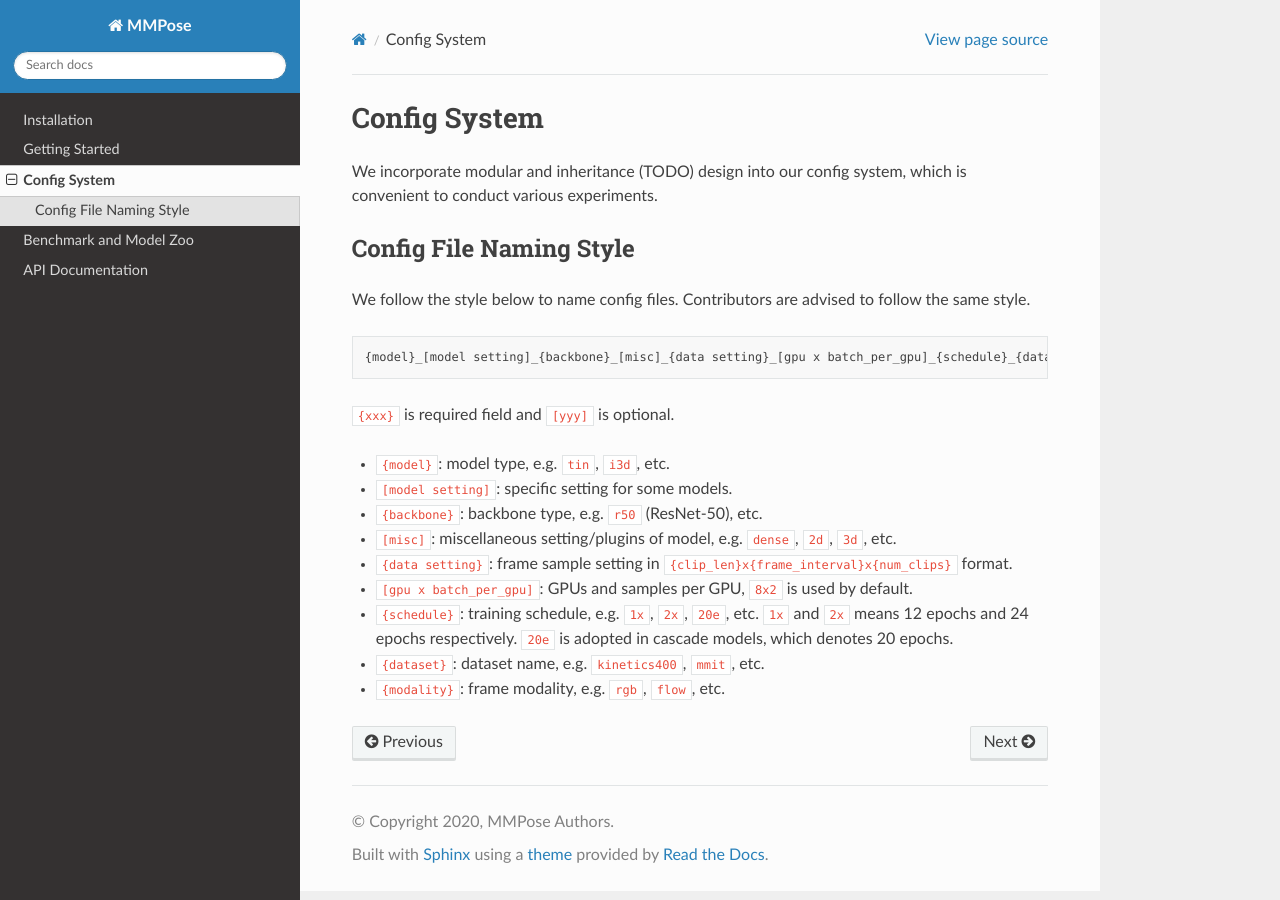
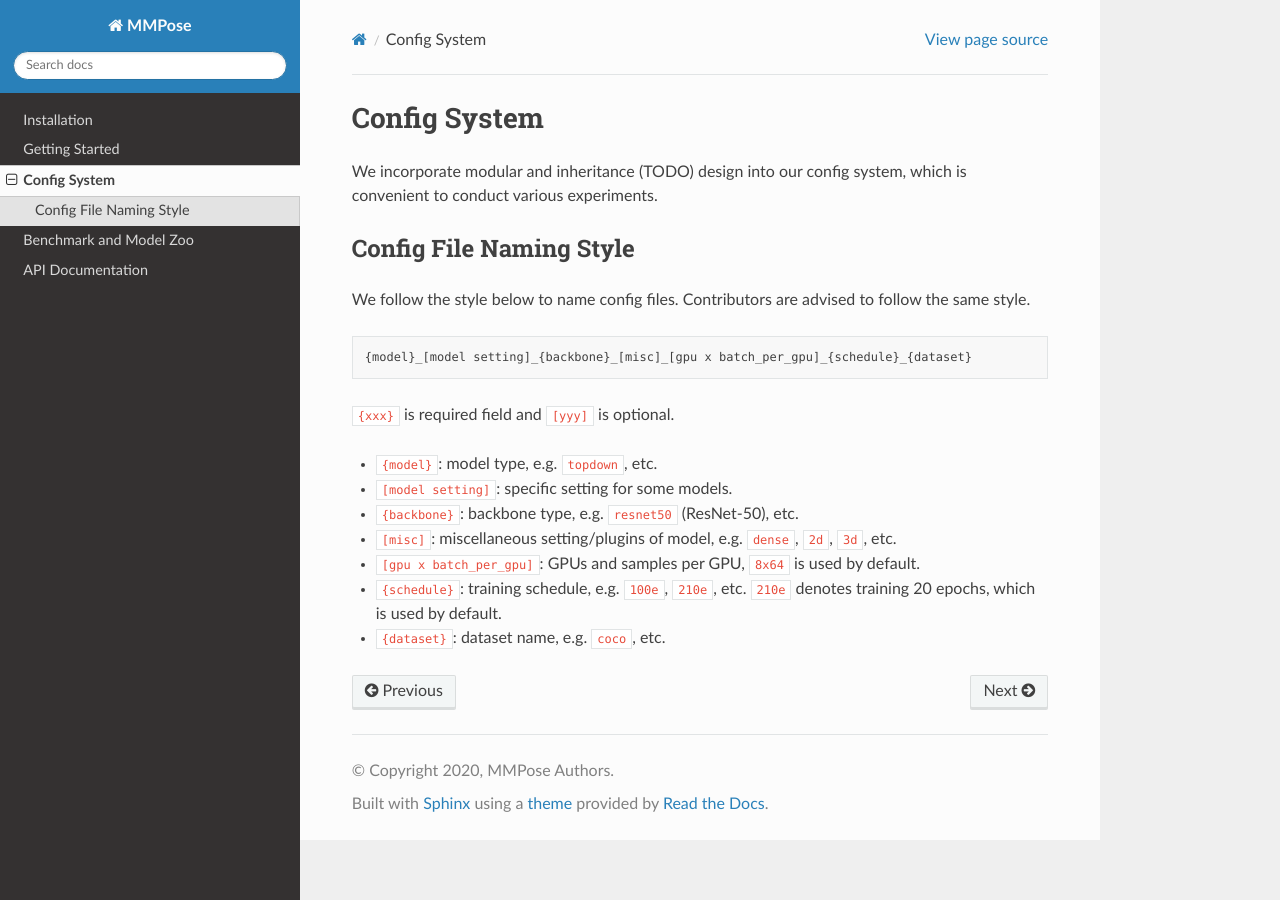
Before and after one commit to JoannaLXY/mmpose, a Sphinx documentation site: the page built from docs/config.md, in a window 1280 px wide. Built offline with Sphinx 7.4.7 and the Read the Docs theme 2.0.0, drawn with Linux system fonts in a browser that asks for light colours; the version number could not be read and is left out.

Commit message:
update docs

````diff
--- a/docs/config.md
+++ b/docs/config.md
@@ -6,18 +6,15 @@ We incorporate modular and inheritance (TODO) design into our config system, whi
 We follow the style below to name config files. Contributors are advised to follow the same style.
 
 ```
-{model}_[model setting]_{backbone}_[misc]_{data setting}_[gpu x batch_per_gpu]_{schedule}_{dataset}_{modality}
+{model}_[model setting]_{backbone}_[misc]_[gpu x batch_per_gpu]_{schedule}_{dataset}
 ```
 
 `{xxx}` is required field and `[yyy]` is optional.
 
-- `{model}`: model type, e.g. `tin`, `i3d`, etc.
+- `{model}`: model type, e.g. `topdown`, etc.
 - `[model setting]`: specific setting for some models.
-- `{backbone}`: backbone type, e.g. `r50` (ResNet-50), etc.
+- `{backbone}`: backbone type, e.g. `resnet50` (ResNet-50), etc.
 - `[misc]`: miscellaneous setting/plugins of model, e.g. `dense`, `2d`, `3d`, etc.
-- `{data setting}`: frame sample setting in `{clip_len}x{frame_interval}x{num_clips}` format.
-- `[gpu x batch_per_gpu]`: GPUs and samples per GPU, `8x2` is used by default.
-- `{schedule}`: training schedule, e.g. `1x`, `2x`, `20e`, etc.
-`1x` and `2x` means 12 epochs and 24 epochs respectively. `20e` is adopted in cascade models, which denotes 20 epochs.
-- `{dataset}`: dataset name, e.g. `kinetics400`, `mmit`, etc.
-- `{modality}`: frame modality, e.g. `rgb`, `flow`, etc.
+- `[gpu x batch_per_gpu]`: GPUs and samples per GPU, `8x64` is used by default.
+- `{schedule}`: training schedule, e.g. `100e`, `210e`, etc. `210e` denotes training 20 epochs, which is used by default.
+- `{dataset}`: dataset name, e.g. `coco`, etc.
````
